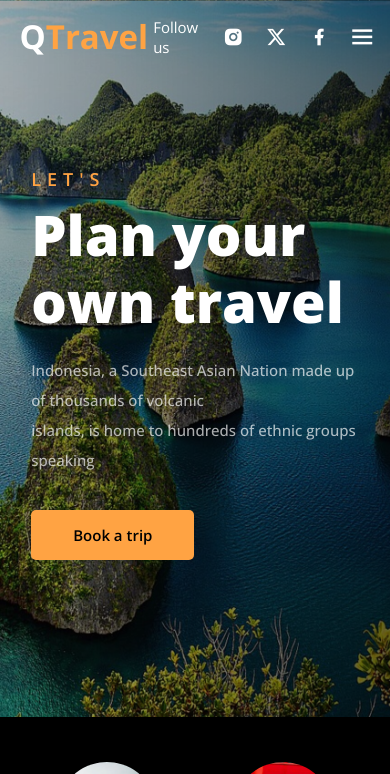
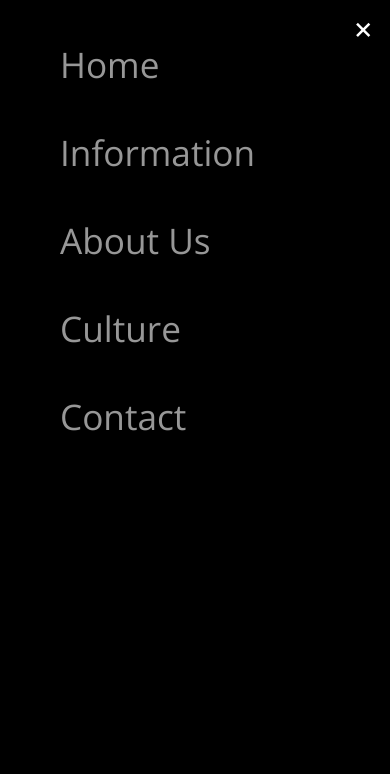
Before and after one commit to alfiluthfan/Q-Travel-Agency, a website: page index.html in a window 390 px wide. Both pictures are taken after a click on the element 362 px from the left and 36 px from the top of the page. Shown: the top 774 px of the page. Drawn offline with nearby package versions, Linux system fonts and the light colour scheme.

```diff
--- a/css/style.css
+++ b/css/style.css
@@ -438,7 +438,7 @@
         font-size: 2.2rem;
         font-weight: 400;
     }
-    .navbar .open{
+    .navbar.open{
         left: 0;
     }
 }
@@ -464,3 +464,12 @@
         height: 85vh;
     }
 }
+
+@media (max-width: 450px){
+    header{
+        padding: 7px 3%;
+    }
+    section{
+        padding: 60px 3% 50px;
+    }
+}
--- a/js/script.js
+++ b/js/script.js
@@ -3,3 +3,11 @@
 window.addEventListener("scroll", function() {
     header.classList.toggle("sticky", window.scrollY > 60)
 });
+
+let menu = document.querySelector('#menu-icon');
+let navbar = document.querySelector('.navbar');
+
+menu.onclick = () => {
+    menu.classList.toggle('bx-x');
+    navbar.classList.toggle('open');
+};
--- /dev/null
+++ b/src/input.css
@@ -0,0 +1,3 @@
+@tailwind base;
+@tailwind components;
+@tailwind utilities;
--- /dev/null
+++ b/tailwind.config.js
@@ -0,0 +1,9 @@
+/** @type {import('tailwindcss').Config} */
+module.exports = {
+  content: ["./dist/*.{html,js}","./node_modules/flowbite/**/*.js"],
+  theme: {
+    extend: {},
+  },
+  plugins: [require('flowbite/plugin')],
+  darkMode: 'class',
+}
```
Also changed, not shown: package.json (added, +18 -0 lines), dist/info.html (added), dist/output.css (added), 1 other file.
